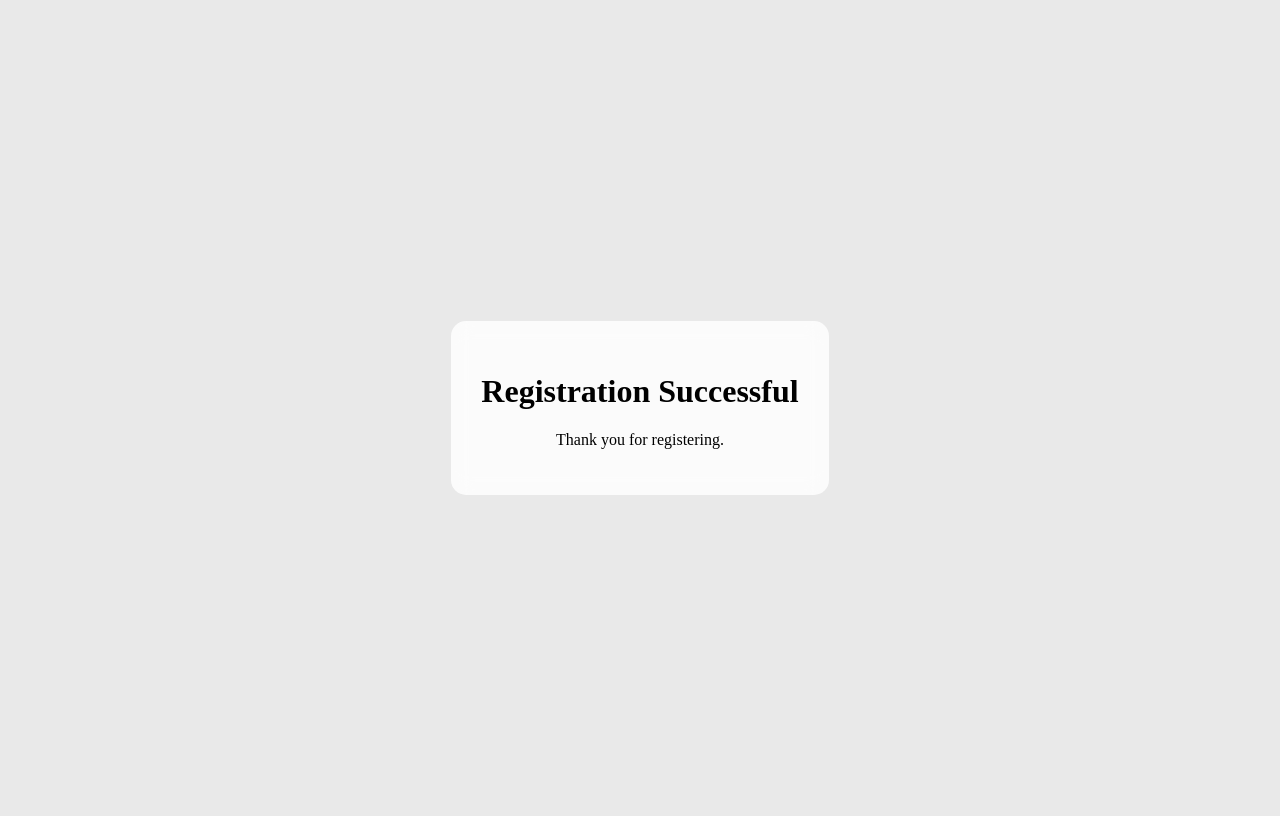
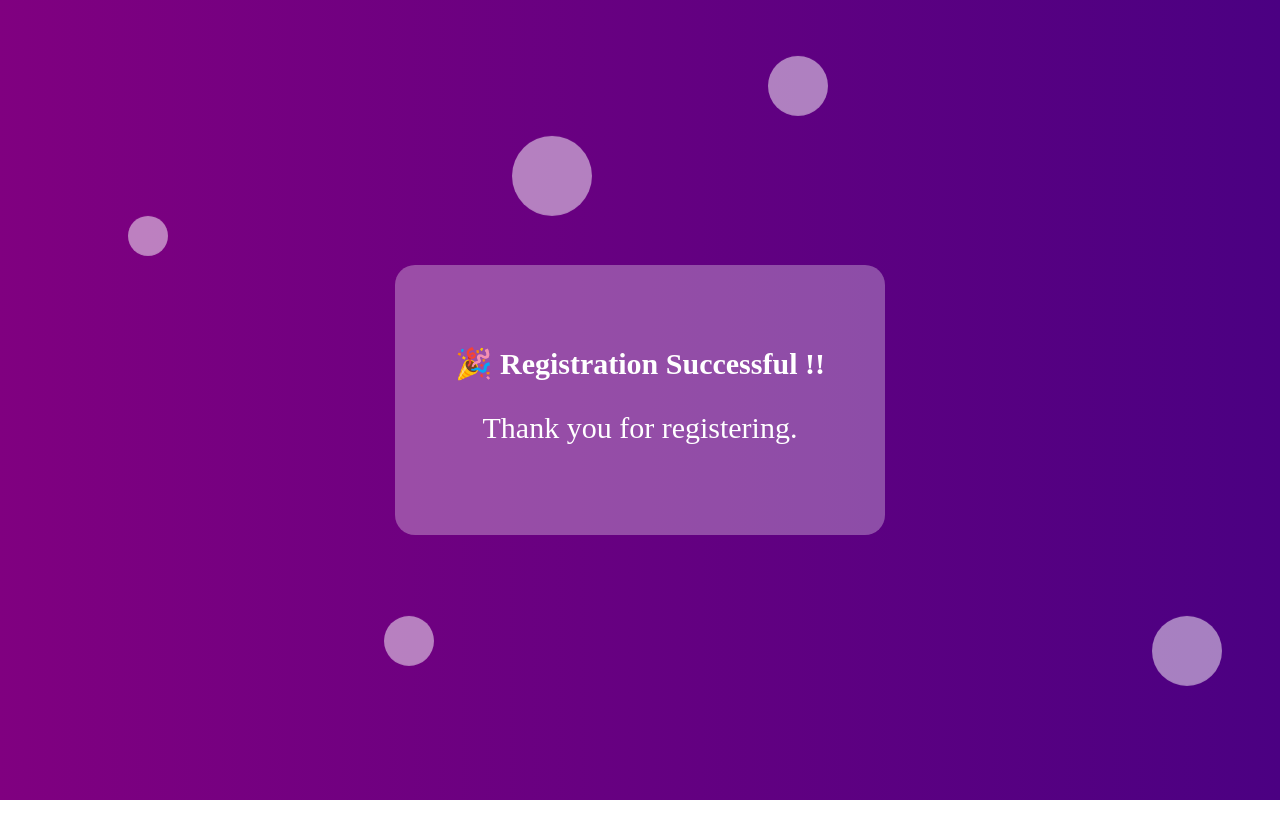
Before and after one commit to anushabhapri/registration-form, a website: page pages/success.html in a window 1280 px wide. Drawn offline with Linux system fonts and the light colour scheme.

Commit message:
Update success.html

```diff
--- a/pages/success.html
+++ b/pages/success.html
@@ -9,31 +9,94 @@
       type="image/x-icon"
     />
     <meta name="viewport" content="width=device-width, initial-scale=1.0" />
-    <title>Registration Successful</title>
+    <title>Registration Complete</title>
+
+    <style>
+        body {
+            background: linear-gradient(to right, #800080, #4B0082);
+            font-family: 'Times New Roman', Times, serif, sans-serif;
+            margin: 0;
+            overflow: hidden;
+            display: flex;
+            align-items: center;
+            justify-content: center;
+            height: 100vh;
+            position: relative;
+        }
+
+        .bubble {
+            position: absolute;
+            background-color: rgba(255, 255, 255, 0.5);
+            border-radius: 50%;
+            animation: float 4s infinite;
+        }
+
+        .bubble1 {
+            width: 40px;
+            height: 40px;
+            top: 30%;
+            left: 10%;
+        }
+
+        .bubble2 {
+            width: 60px;
+            height: 60px;
+            top: 10%;
+            left: 60%;
+        }
+
+        .bubble3 {
+            width: 50px;
+            height: 50px;
+            top: 80%;
+            left: 30%;
+        }
+
+        .bubble4 {
+            width: 80px;
+            height: 80px;
+            top: 20%;
+            left: 40%;
+        }
+
+        .bubble5 {
+            width: 70px;
+            height: 70px;
+            top: 80%;
+            left: 90%;
+        }
+
+        @keyframes float {
+            0%, 100% {
+                transform: translateY(0);
+            }
+            50% {
+                transform: translateY(-30px);
+            }
+        }
+
+        .container {
+            text-align: center;
+            padding: 60px;
+            background-color: rgba(255, 255, 255, 0.3);
+            border-radius: 20px;
+        }
+
+        h1, p {
+            color: #ffffff;
+            font-size: 30px;
+        }
+    </style>
   </head>
-  <body
-  >
-    <style>
-      /* Apply glassmorphism effect to the container */
-      .container {
-        background: rgba(255, 255, 255, 0.823); /* Set a semi-transparent white background */
-        backdrop-filter: blur(10px); /* Apply a blur effect to the background */
-        border-radius:15px; /* Rounded corners */
-        padding: 30px;
-        text-align: center;
-      }
+  <body>
+    <div class="bubble bubble1"></div>
+    <div class="bubble bubble2"></div>
+    <div class="bubble bubble3"></div>
+    <div class="bubble bubble4"></div>
+    <div class="bubble bubble5"></div>
 
-      /* Center the container vertically and horizontally */
-      body {
-        display: flex;
-        justify-content: center;
-        align-items: center;
-        height: 100vh; /* Ensure full viewport height */
-        background-color: rgb(233, 233, 233);
-      }
-    </style>
     <div class="container">
-      <h1>Registration Successful</h1>
+      <h1> 🎉 Registration Successful !!</h1>
       <p>Thank you for registering.</p>
     </div>
   </body>
```
